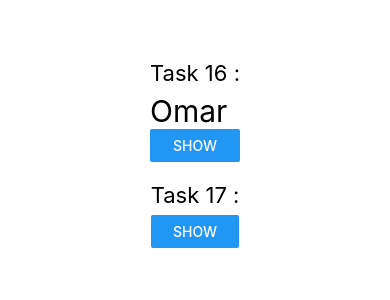
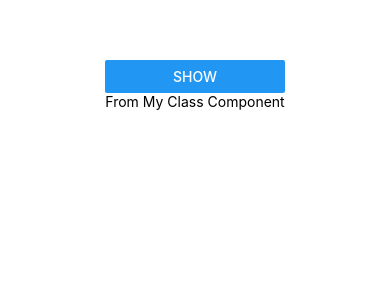
Before and after one commit to omaralsaleh2004/JoVision-react-native-tasks, a React Native app: screen / in a window 390 px wide. Both pictures are taken after a click on the button "SHOW". Shown: the top 300 px of the page. Built offline with nearby package versions, Linux system fonts and the light colour scheme.

Commit message:
completed Task19

```diff
--- a/App.tsx
+++ b/App.tsx
@@ -1,15 +1,17 @@
 import React from 'react';
-import { View, Text, StyleSheet } from 'react-native';
+import { View, StyleSheet } from 'react-native';
 import Task16 from './Tasks/Task16';
 import Task17 from './Tasks/Task17';
 import Task18 from './Tasks/Task18';
+import Task19 from './Tasks/Task19';
 
 const App = () => {
   return (
     <View style={styles.appContainer}>
-      <Task16 />
+      {/* <Task16 />
       <Task17 />
-      <Task18 />
+      <Task18 /> */}
+      <Task19 />
     </View>
   );
 };
--- /dev/null
+++ b/Components/MyClassPage.js
@@ -0,0 +1,14 @@
+import React, { Component } from 'react';
+import { Text, View } from 'react-native';
+
+class MyClassComponent extends Component {
+  render() {
+    return (
+      <View>
+        <Text>From My Class Component</Text>
+      </View>
+    );
+  }
+}
+
+export default MyClassComponent;
--- /dev/null
+++ b/Tasks/Task19.js
@@ -0,0 +1,18 @@
+import React, { useState } from 'react';
+import { Button, View } from 'react-native';
+import MyClassComponent from '../Components/MyClassPage';
+
+const Task19 = () => {
+  const [showPage, setShowPage] = useState(false);
+  const handlePressButton = () => {
+    setShowPage(true);
+  };
+  return (
+    <View>
+      <Button title="Show" onPress={handlePressButton}></Button>
+      {showPage ? <MyClassComponent /> : null}
+    </View>
+  );
+};
+
+export default Task19;
```
